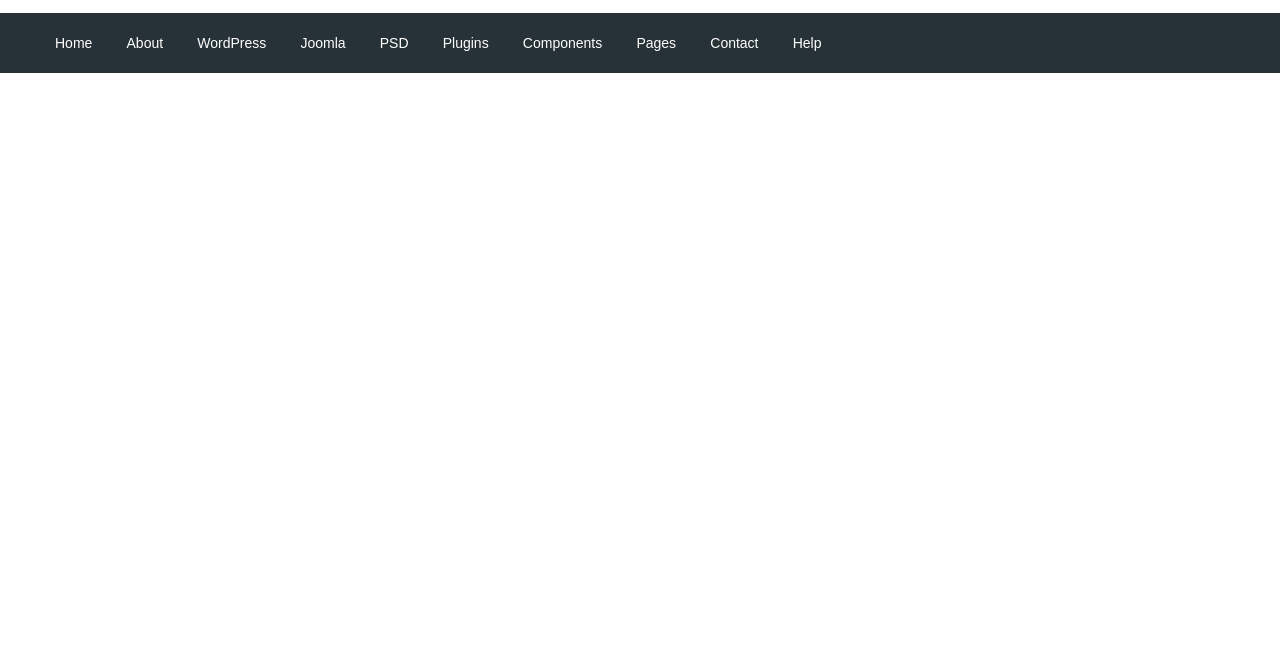
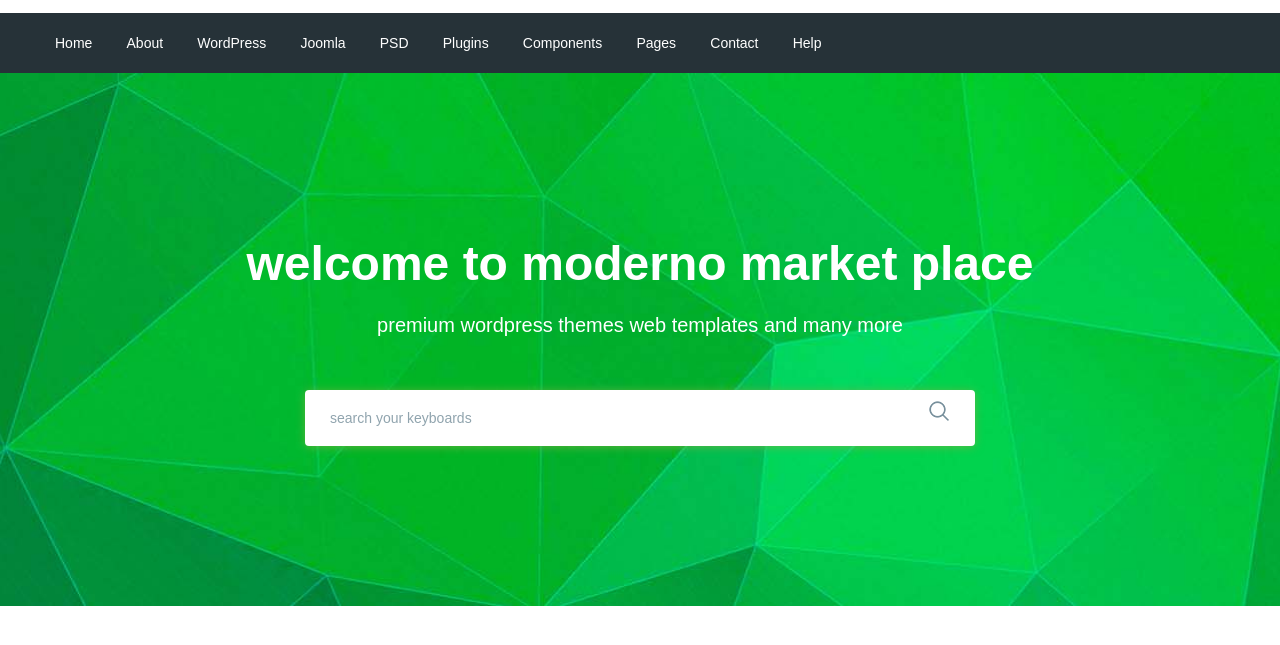
Before and after one commit to Kolyasya1/gammi, a website: page app/index.html in a window 1280 px wide. Shown: the part 77-722 px from the top of the page. Drawn offline with nearby package versions, Linux system fonts and the light colour scheme; files that its build step writes are made by us from their sources.

Commit message:
added search section

```diff
--- a/app/index.html
+++ b/app/index.html
@@ -101,6 +101,27 @@
 		</div>
 	</header>
 
+	<section class="search" style="background-image: url(../images/hero-bg.jpg);">
+		<div class="container">
+			<div class="search__inner">
+				<div class="search__inner-title">
+					welcome to moderno market place
+				</div>
+				<div class="search__inner-text">
+					premium wordpress themes web templates and many more
+				</div>
+				<div class="search__inner-form">
+					<form>
+						<input type="text" placeholder="search your keyboards" required>
+						<button type="submit">
+							<img src="images/icons/search.png" alt="">
+						</button>
+					</form>
+				</div>
+			</div>
+		</div>
+	</section>
+
 	<script src="https://ajax.googleapis.com/ajax/libs/jquery/3.6.0/jquery.min.js"></script>
 	<script src="js/libs.min.js"></script>
 	<script src="js/main.min.js"></script>
--- a/app/scss/style.scss
+++ b/app/scss/style.scss
@@ -60,3 +60,64 @@
 		font-size: 14px;
 	}
 }
+
+
+/*-------------------------search-----------------------------*/
+
+.search {
+	/*background-image: url(../images/hero-bg.jpg);- убрал в html чтоб была возможность менять через админку*/
+	background-repeat: no-repeat;
+	background-size: cover;
+	background-position: top center;
+	min-height: 533px;
+}
+
+.search__inner {
+	padding: 155px 0 100px;
+	color: #fff;
+	text-align: center; /*ставим по гор центру*/
+	&-title {
+		margin-bottom: 10px;
+		font-size: 48px;
+		font-weight: 700;
+		line-height: 72px;
+	}
+
+	&-text {
+		margin-bottom: 50px;
+		font-size: 20px;
+		font-weight: 500;
+		line-height: 30px;
+	}
+
+	&-form {
+		max-width: 670px;
+		margin: 0 auto;
+		position: relative;
+		input {
+			display: block;
+			width: 100%;
+			border-radius: 4px;
+			box-shadow: 0px 1px 10px 0px rgba(124, 178, 64, 0.75);
+			height: 56px;
+			border: none; /*убираем стандартный бордер*/
+			font-size: 14px;
+			font-weight: 500;
+			padding-left: 25px;
+			padding-right: 60px;
+
+			&::placeholder{
+				color: #90a4ae;
+				font-weight: 500;
+			}
+		}
+
+		button {
+			position: absolute;
+			border: none;
+			background-color: transparent;/*убрать стандартный цвет*/
+			right: 20px;
+			top: 10px;
+		}
+	}
+}
```
Also changed, not shown: app/images/hero-bg.jpg (added), app/images/icons/search.png (added).
